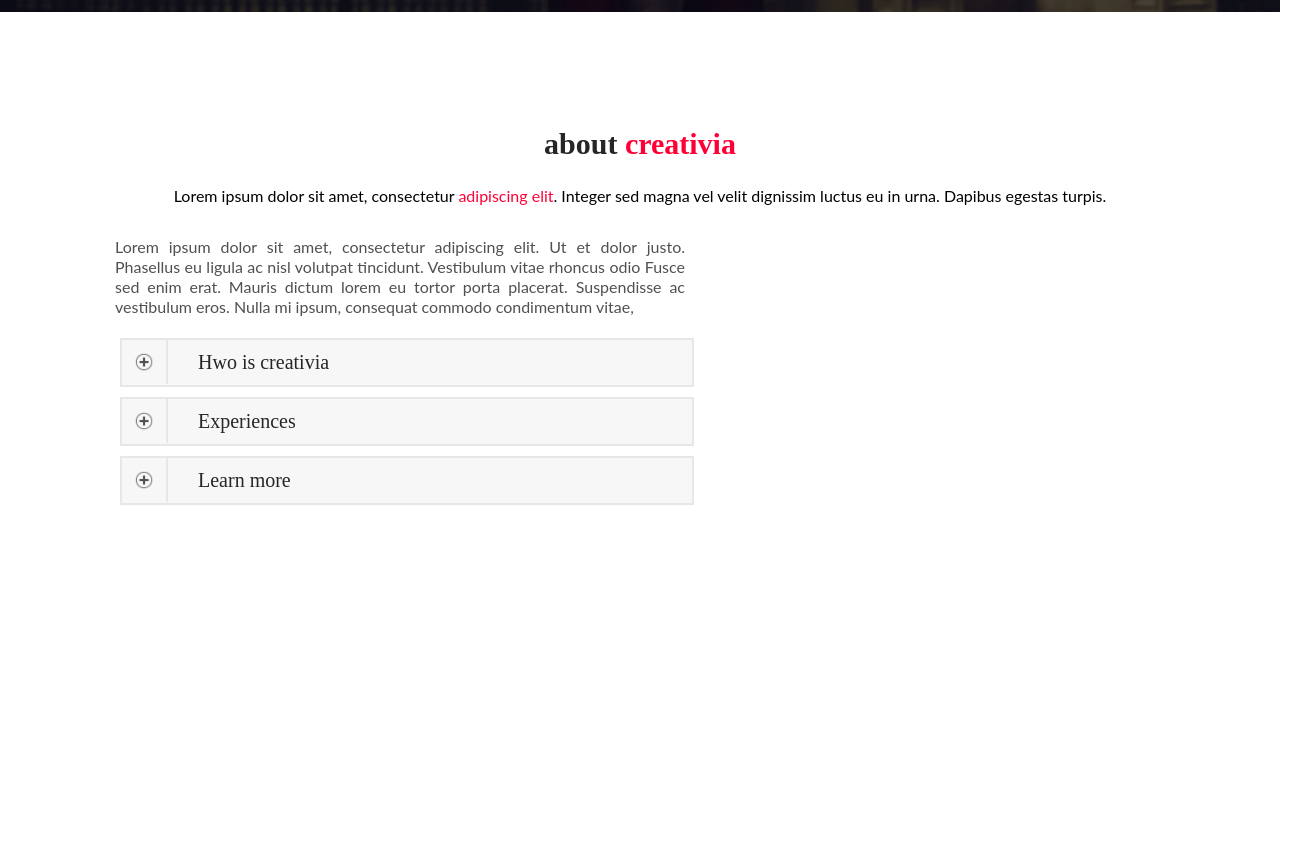
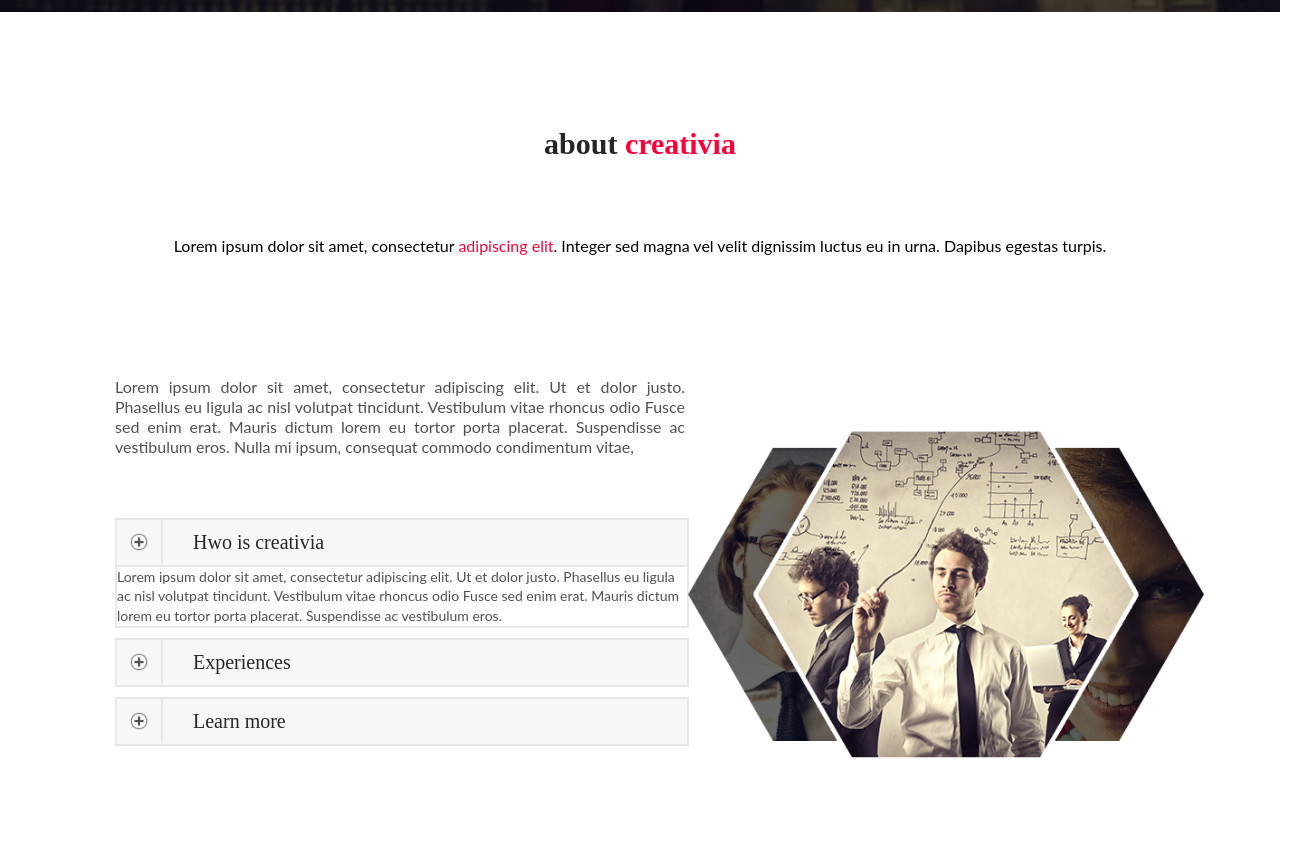
Before and after one commit to WhyNotNow22/Creativia, a plain HTML site: page index.html in a window 1280 px wide. Shown: the part 788-1655 px from the top of the page, 1316 px wide, since content can reach past the window. Drawn offline with Linux system fonts and the light colour scheme.

Commit message:
add shells

```diff
--- a/index.html
+++ b/index.html
@@ -52,6 +52,7 @@
                 Dapibus egestas turpis.
             </p>
         </div>
+        <div class="disc-img">
             <div class="about_discription">
                 <p class="discription_main">
                     Lorem ipsum dolor sit amet, consectetur adipiscing elit.
@@ -60,12 +61,20 @@
                     Nulla mi ipsum, consequat commodo condimentum vitae,
                 </p>
                 <a class="shell" href="#"><div class="plus"></div><p>Hwo is creativia</p></a>
+                <div class="hidden_text">
+                    Lorem ipsum dolor sit amet, consectetur adipiscing elit.
+                    Ut et dolor justo. Phasellus eu ligula ac nisl volutpat tincidunt.
+                    Vestibulum vitae rhoncus odio Fusce sed enim erat.
+                    Mauris dictum lorem eu tortor porta placerat.
+                    Suspendisse ac vestibulum eros.
+                </div>
                 <a class="shell" href="#"><div class="plus"></div><p>Experiences</p></a>
                 <a class="shell" href="#"><div class="plus"></div><p>Learn more</p></a>
             </div>
             <div class="about_img">
+                <img class="group_img" src="source/image/group.png">
             </div>
-
+        </div>
     </div>
 </body>
 
--- a/source/style.css
+++ b/source/style.css
@@ -89,6 +89,7 @@ a {
     font-weight: bold;
     color: #ff0036;
     text-align: center;
+    padding-bottom: 50px;
 }
 
 .white_word {
@@ -182,6 +183,7 @@ a {
     color: black;
     font-family: "Lato";
     font-size: 16px;
+    padding-bottom: 90px;
 }
 
 .about_discription {
@@ -197,10 +199,11 @@ a {
     font-size: 16px;
     line-height: 20px;
     text-align: justify;
+    padding-bottom: 35px;
 }
 
 .shell {
-    margin: 5px;
+    margin-top: 10px;
     width: 570px;
     height: 45px;
     background-color: #f7f7f7;
@@ -233,3 +236,24 @@ a {
 .shell:hover .plus {
     background: url("../source/image/Shape2.png") center no-repeat;
 }
+
+.hidden_text {
+    width: 100%;
+    border: 2px solid #e7e7e7;
+    border-top: none;
+    font-size: 14px;
+    font-family: "Lato";
+    color:#505050;
+    line-height: 1.4;
+}
+
+.group_img {
+    position: absolute;
+    max-width: 740px;
+    top: 140%;
+    left: 45%;
+}
+
+.disc-img {
+    display: flex;
+}
```
Also changed, not shown: source/image/group.jpg (deleted), source/image/group.png (added). Lines whose indentation alone changed are shown as unchanged.
